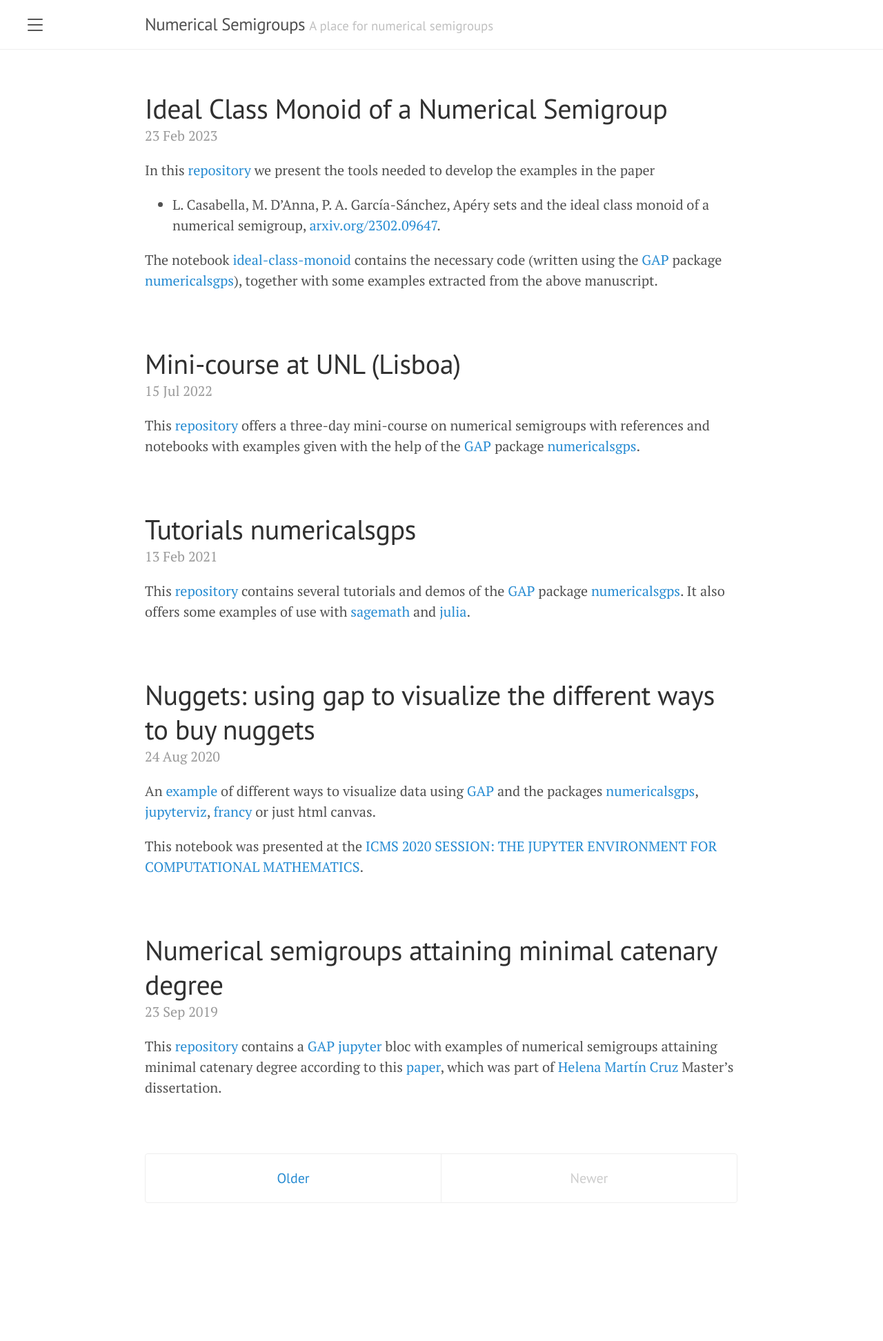
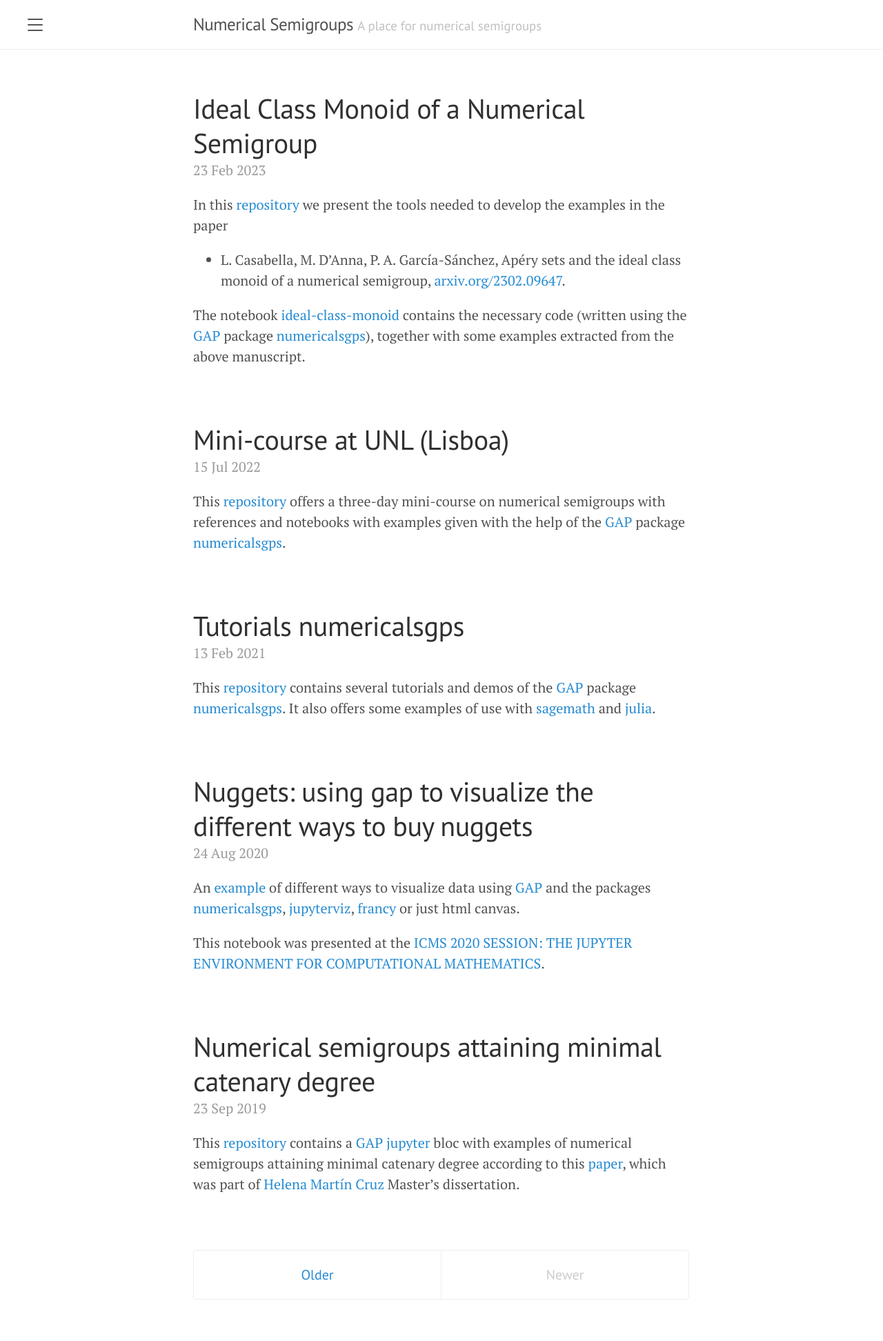
Before and after one commit to numerical-semigroups/numerical-semigroups.github.io, a Jekyll site: the page built from index.html, in a window 1280 px wide. Shown: the whole page at 69% size. Built offline with Jekyll 4.4.1, drawn with Linux system fonts in a browser that asks for light colours; the list of posts is cut into pages by our own code; before the commit the page ends 1804 px from its top, so only the background shows below that.

Commit message:
change once more width

```diff
--- a/public/css/lanyon.css
+++ b/public/css/lanyon.css
@@ -82,7 +82,7 @@ h1, h2, h3, h4, h5, h6 {
 }
 @media (min-width: 56em) {
   .container {
-    max-width: 45rem;
+    max-width: 38rem;
   }
 }
 
```
